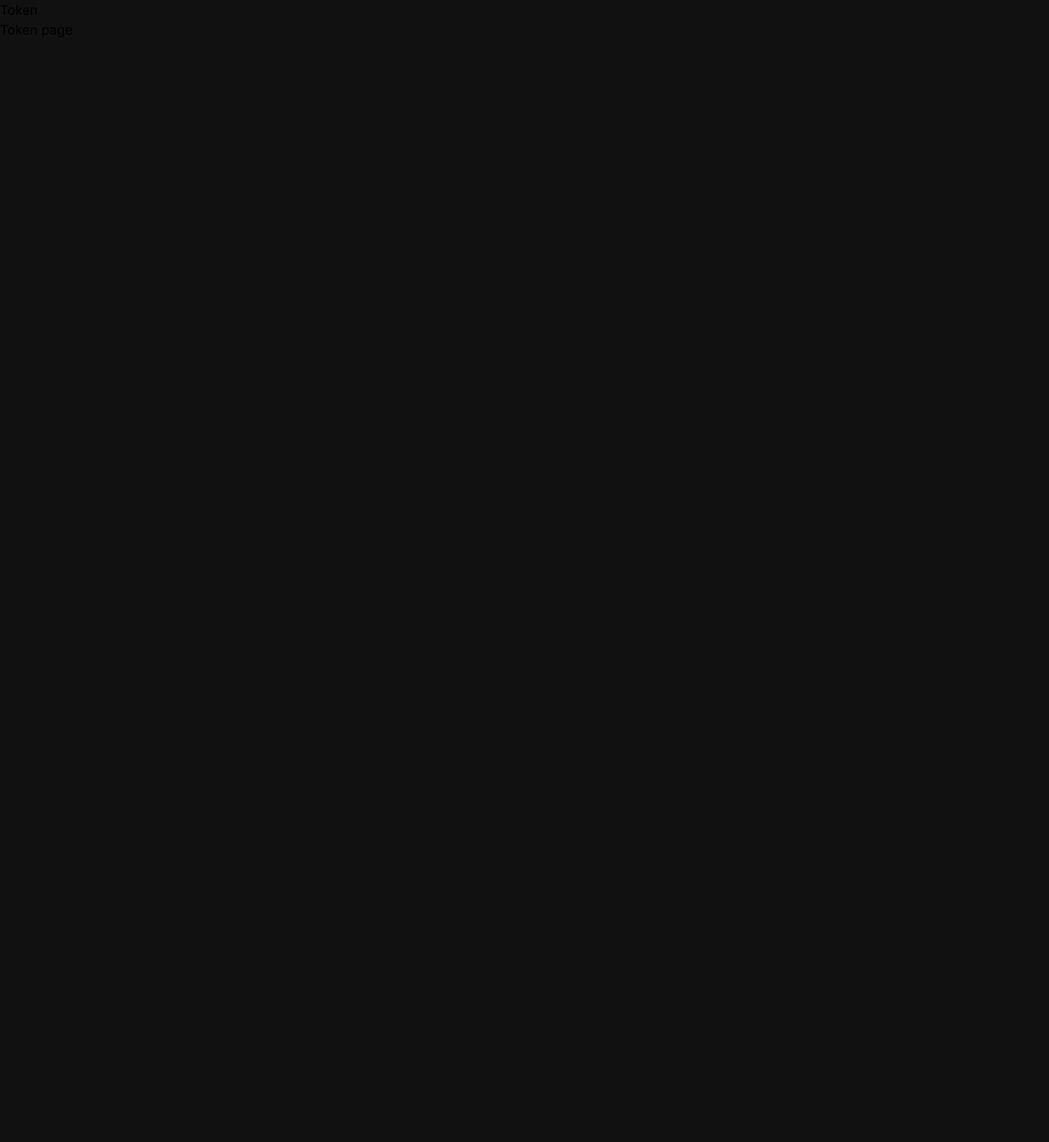
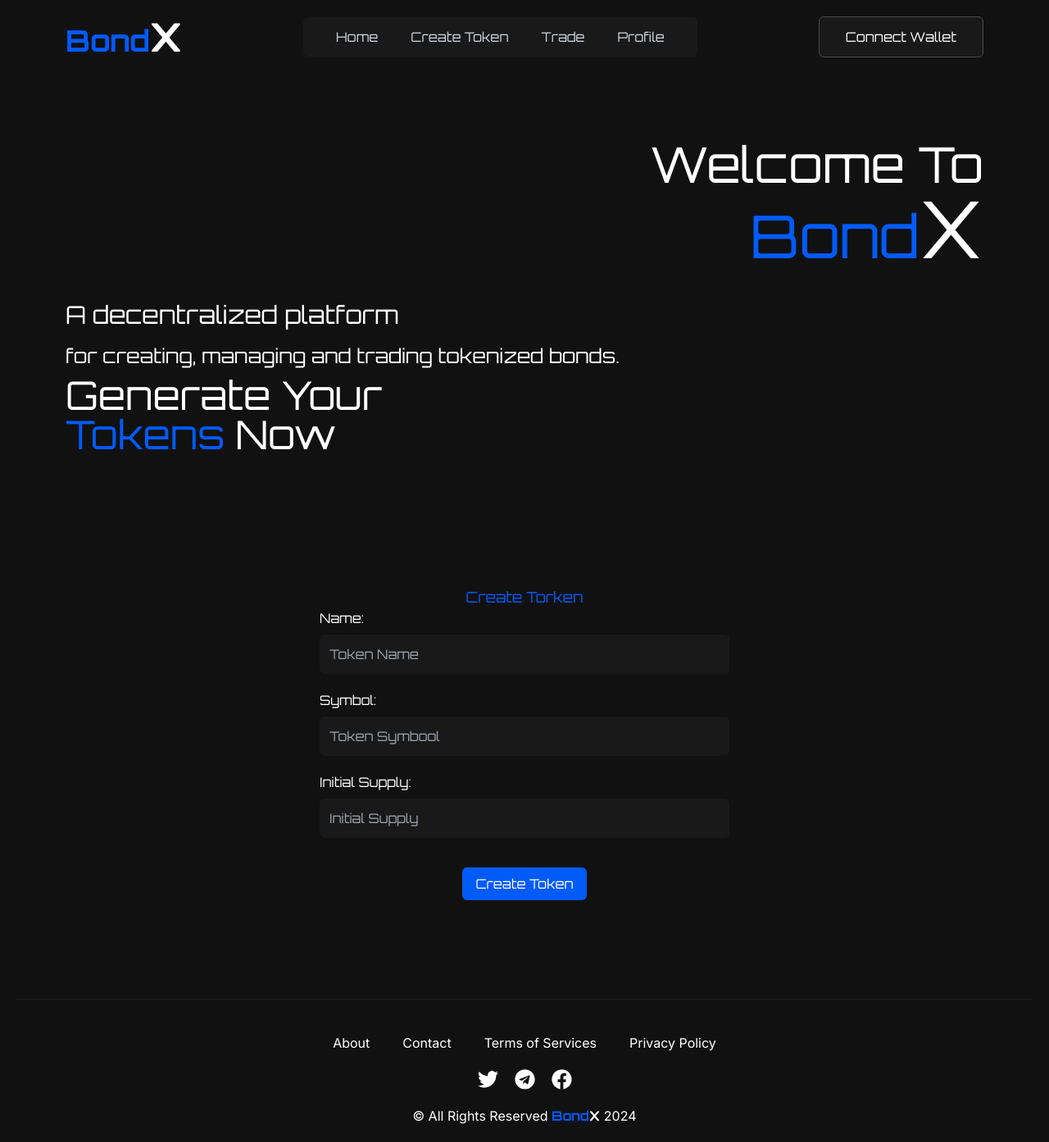
Before and after one commit to JohnsCodingLab/bondx-frontend, a Next.js app: page /token in a window 1280 px wide. Shown: the whole page at 82% size. Before the commit the page ends 800 px from the top, so only its background shows below. Built offline with nearby package versions, Linux system fonts and the light colour scheme.

Commit message:
added token page

```diff
--- a/app/layout.tsx
+++ b/app/layout.tsx
@@ -1,12 +1,14 @@
 import type { Metadata } from "next";
 import { Inter } from "next/font/google";
 import "./globals.css";
+import NavBar from "@/components/NavBar";
+import Footer from "@/components/Footer";
 
 const inter = Inter({ subsets: ["latin"] });
 
 export const metadata: Metadata = {
-  title: "Create Next App",
-  description: "Generated by create next app",
+  title: "BondX",
+  description: "bondx.com",
 };
 
 export default function RootLayout({
@@ -16,7 +18,11 @@ export default function RootLayout({
 }>) {
   return (
     <html lang="en">
-      <body className={inter.className}>{children}</body>
+      <body className={inter.className}>
+        <NavBar />
+        {children}
+        <Footer />
+      </body>
     </html>
   );
 }
--- a/app/page.tsx
+++ b/app/page.tsx
@@ -6,9 +6,7 @@ import Main from "@/components/Main";
 export default function Home() {
   return (
     <>
-      <NavBar />
       <Main />
-      <Footer />
     </>
   );
 }
--- a/app/token/page.tsx
+++ b/app/token/page.tsx
@@ -1,10 +1,10 @@
+import CreateTokenForm from "@/components/CreateTokenForm";
 import React from "react";
 
 const page = () => {
   return (
     <>
-      <h1>Token</h1>
-      <p>Token page</p>
+      <CreateTokenForm />
     </>
   );
 };
--- /dev/null
+++ b/components/CreateTokenForm.tsx
@@ -0,0 +1,49 @@
+import React from "react";
+import Main from "./Main";
+
+const CreateTokenForm = () => {
+  return (
+    <>
+      <Main />
+      <div className="text-white font-main mx-[80px] mt-40 ">
+        <h1 className="text-primary text-lg text-center">Create Torken</h1>
+        <div className="flex flex-col items-center">
+          <div className="flex flex-col mb-5">
+            <label className="mb-2">Name:</label>
+            <input
+              type="text"
+              placeholder="Token Name"
+              required
+              className="w-[500px] max-sm:w-[400px] p-3 rounded-md text-white bg-secondary outline-none"
+            />
+          </div>
+
+          <div className="flex flex-col mb-5">
+            <label className="mb-2">Symbol:</label>
+            <input
+              type="text"
+              placeholder="Token Symbool"
+              required
+              className="w-[500px] max-sm:w-[400px] p-3 rounded-md text-white bg-secondary outline-none"
+            />
+          </div>
+
+          <div className="flex flex-col mb-5">
+            <label className="mb-2">Initial Supply:</label>
+            <input
+              type="text"
+              placeholder="Initial Supply"
+              required
+              className="w-[500px] max-sm:w-[400px] p-3 rounded-md text-white bg-secondary outline-none"
+            />
+          </div>
+          <button className="mt-4 mb-20 bg-primary rounded-md py-2 px-4">
+            Create Token
+          </button>
+        </div>
+      </div>
+    </>
+  );
+};
+
+export default CreateTokenForm;
--- a/components/Main.tsx
+++ b/components/Main.tsx
@@ -4,9 +4,21 @@ const Main = () => {
   return (
     <>
       <div className="mx-[80px] mt-20">
-        <div>
-          <h1 className="text-white text-6xl font-main">
-            Welcome To <span className="text-primary">Bond</span>X
+        <div className="text-right">
+          <h1 className="text-white text-6xl font-main">Welcome To</h1>
+          <h1 className="text-7xl text-primary font-main">
+            Bond<span className="text-8xl text-white">X</span>
+          </h1>
+        </div>
+
+        <div className="font-main mt-10 text-white">
+          <p className="text-3xl mt-4">A decentralized platform</p>
+          <p className="text-2xl mt-4">
+            for creating, managing and trading tokenized bonds.
+          </p>
+          <h1 className="text-5xl mt-2">Generate Your</h1>
+          <h1 className="text-5xl text-primary">
+            Tokens <span className="text-white">Now</span>
           </h1>
         </div>
       </div>
--- a/components/NavBar.tsx
+++ b/components/NavBar.tsx
@@ -10,7 +10,7 @@ const NavBar = () => {
       <div className="mx-[80px] max-lg:mx-5">
         <div className="flex items-center justify-between py-5 text-white">
           <h1 className="font-main font-bold text-primary text-4xl max-sm:text-2xl">
-            Bond<span className="text-white">X</span>
+            Bond<span className="text-white text-5xl max-sm:text-3xl">X</span>
           </h1>
           <ul className="flex items-center justify-between gap-10 text-slate-300 max-lg:hidden bg-secondary px-10 py-3 rounded-md font-main">
             <li className="hover:text-primary">
@@ -20,10 +20,10 @@ const NavBar = () => {
               <a href="/token">Create Token</a>
             </li>
             <li className="hover:text-primary">
-              <a>Trade</a>
+              <a href="#">Trade</a>
             </li>
             <li className="hover:text-primary">
-              <a>Profile</a>
+              <a href="#">Profile</a>
             </li>
           </ul>
           <button className="border border-bcolor py-3 px-8 rounded-md max-sm:hidden font-main bg-secondary">
```
